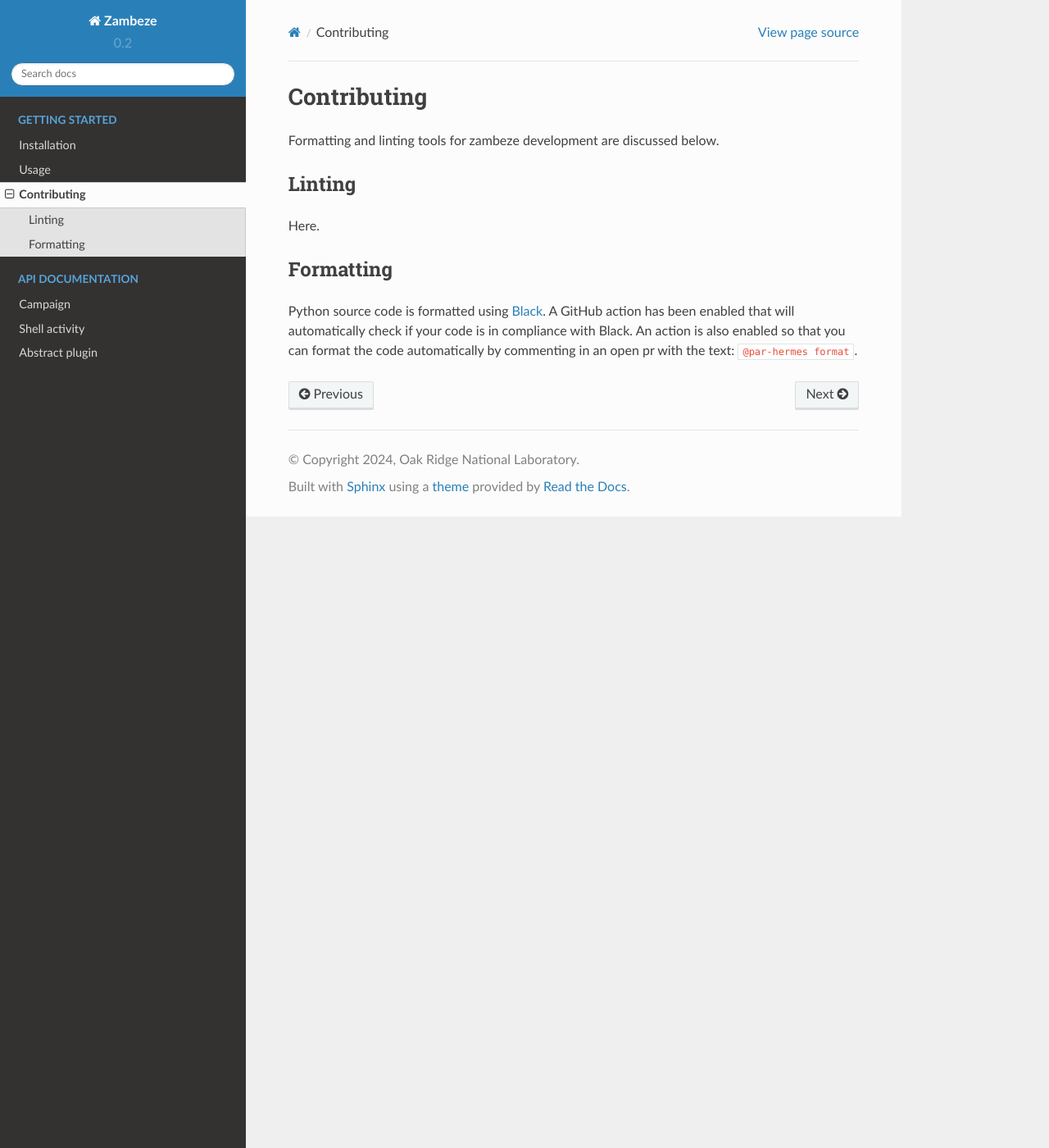
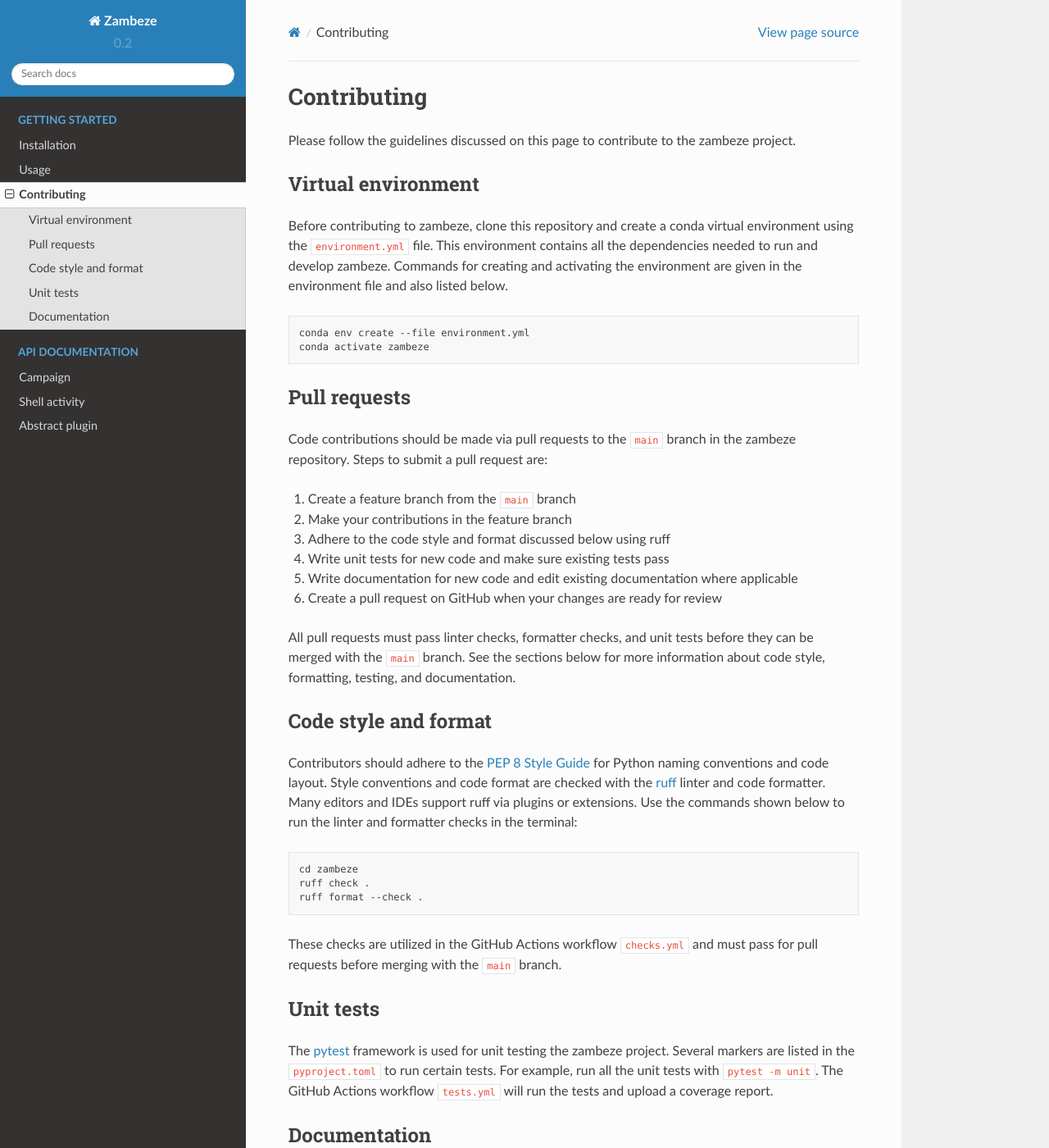
Before and after one commit to ORNL/Zambeze, a Sphinx documentation site: the page built from docs/source/get-started/contributing.rst, in a window 1280 px wide and 1400 px high. Shown: the whole window at 82% size. Built offline with Sphinx 7.4.7 and the Read the Docs theme 2.0.0, drawn with Linux system fonts in a browser that asks for light colours; some of the changed text lies outside the part shown.

Commit message:
Add contributing docs

```diff
--- a/docs/source/get-started/contributing.rst
+++ b/docs/source/get-started/contributing.rst
@@ -1,18 +1,51 @@
 Contributing
 ============
 
-Formatting and linting tools for zambeze development are discussed below.
+Please follow the guidelines discussed on this page to contribute to the zambeze project.
 
-Linting
--------
+Virtual environment
+-------------------
 
-Here.
+Before contributing to zambeze, clone this repository and create a conda virtual environment using the ``environment.yml`` file. This environment contains all the dependencies needed to run and develop zambeze. Commands for creating and activating the environment are given in the environment file and also listed below.
 
-Formatting
+.. code:: text
+
+   conda env create --file environment.yml
+   conda activate zambeze
+
+Pull requests
+-------------
+
+Code contributions should be made via pull requests to the ``main`` branch in the zambeze repository. Steps to submit a pull request are:
+
+1. Create a feature branch from the ``main`` branch
+2. Make your contributions in the feature branch
+3. Adhere to the code style and format discussed below using ruff
+4. Write unit tests for new code and make sure existing tests pass
+5. Write documentation for new code and edit existing documentation where applicable
+6. Create a pull request on GitHub when your changes are ready for review
+
+All pull requests must pass linter checks, formatter checks, and unit tests before they can be merged with the ``main`` branch. See the sections below for more information about code style, formatting, testing, and documentation.
+
+Code style and format
+---------------------
+
+Contributors should adhere to the `PEP 8 Style Guide <https://pep8.org>`__ for Python naming conventions and code layout. Style conventions and code format are checked with the `ruff <https://github.com/astral-sh/ruff>`__ linter and code formatter. Many editors and IDEs support ruff via plugins or extensions. Use the commands shown below to run the linter and formatter checks in the terminal:
+
+.. code:: text
+
+   cd zambeze
+   ruff check .
+   ruff format --check .
+
+These checks are utilized in the GitHub Actions workflow ``checks.yml`` and must pass for pull requests before merging with the ``main`` branch.
+
+Unit tests
 ----------
 
-Python source code is formatted using
-`Black <https://black.readthedocs.io/en/stable>`_. A GitHub action has been
-enabled that will automatically check if your code is in compliance with Black.
-An action is also enabled so that you can format the code automatically by
-commenting in an open pr with the text: ``@par-hermes format``.
+The `pytest <https://github.com/pytest-dev/pytest>`__ framework is used for unit testing the zambeze project. Several markers are listed in the ``pyproject.toml`` to run certain tests. For example, run all the unit tests with ``pytest -m unit``. The GitHub Actions workflow ``tests.yml`` will run the tests and upload a coverage report.
+
+Documentation
+-------------
+
+Documentation for zambeze is generated with the `Sphinx <https://www.sphinx-doc.org/en/master/>`__ tool. All documentation files are located in the ``docs`` directory. Docstrings in the Python code should use the `Numpy style and format <https://numpydoc.readthedocs.io/en/latest/format.html>`__. The docstrings are automatically rendered by Sphinx when generating the documentation.
```
